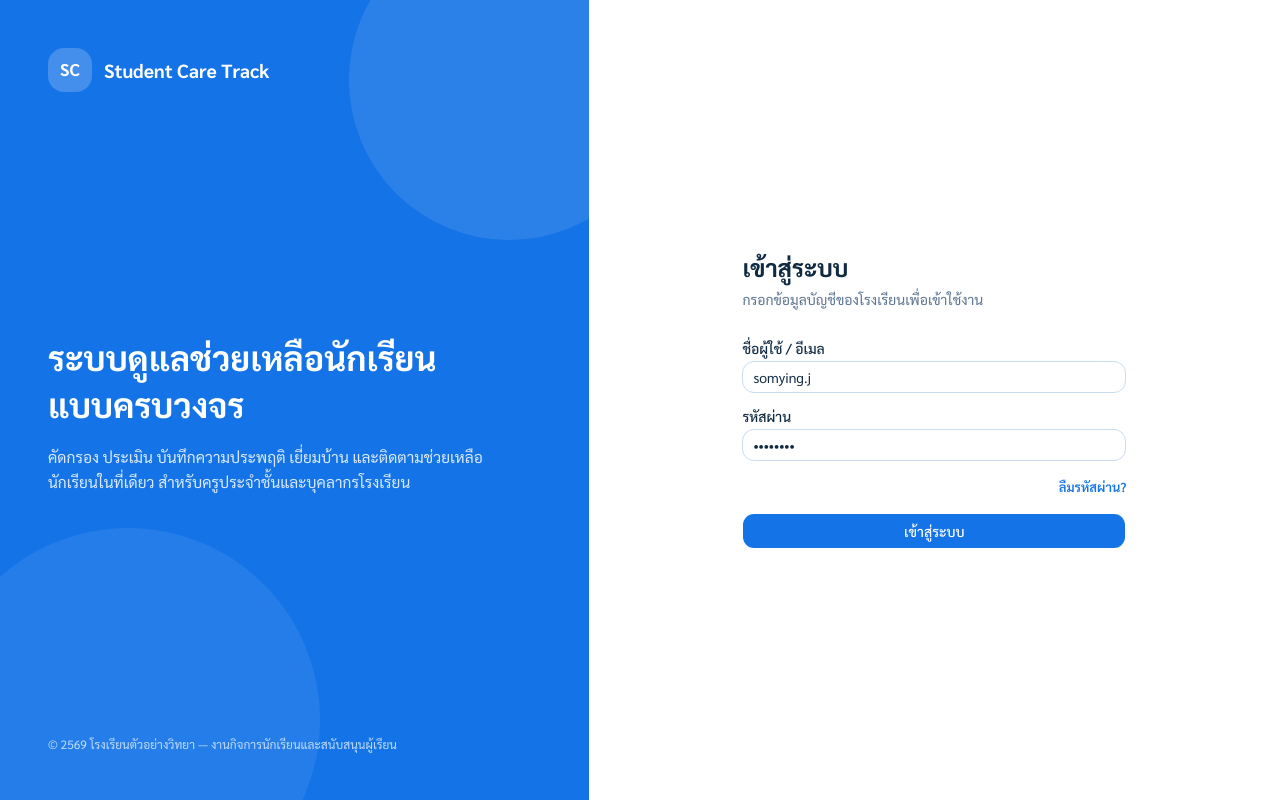
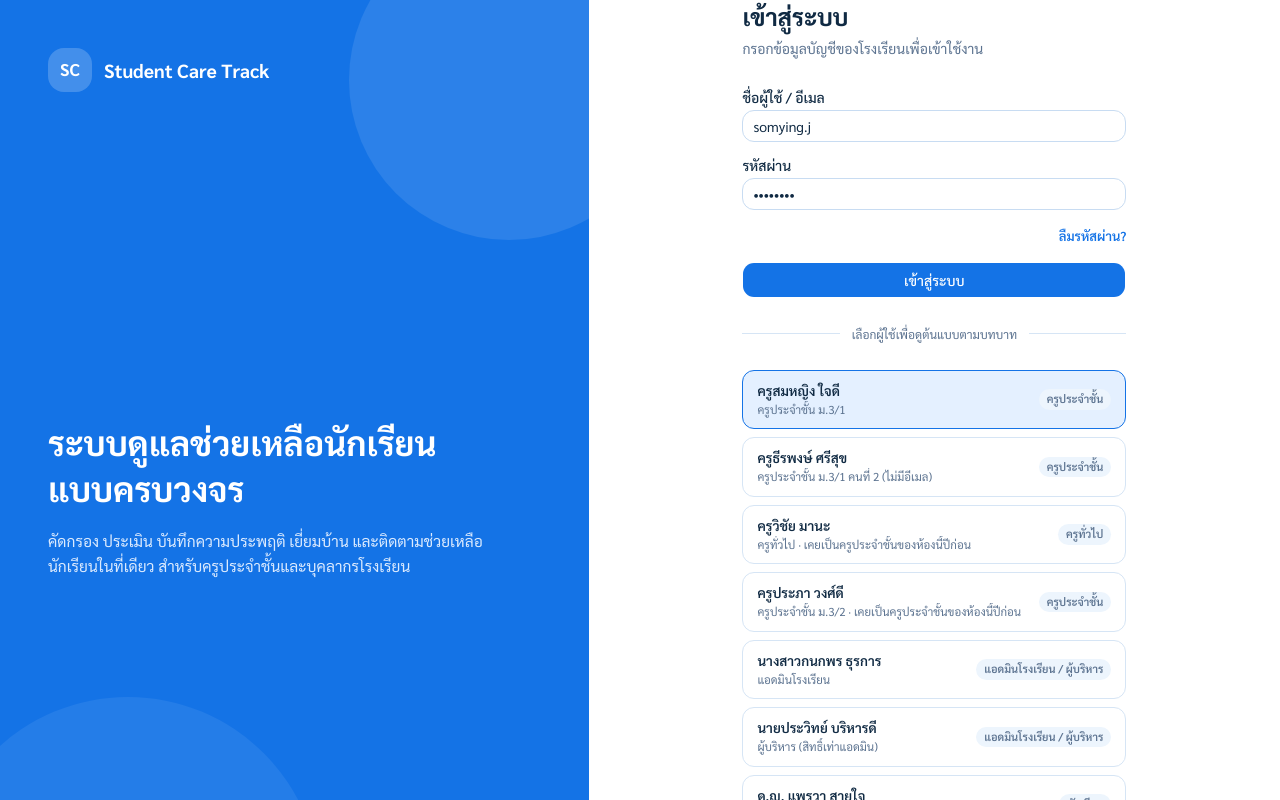
Before and after one commit to Yarnisar/StudentCareTrack-Team-Mockup, a Next.js app: page /login in a window 1280 px wide. Shown: the top 800 px of the page. Built offline with nearby package versions, Linux system fonts and the light colour scheme.

Commit message:
Revert "Login: plain sign-in form; role switching only via the demo panel"
This reverts commit ac7ff3d60ab8d1f0faaa120b958e5393aef1cd57.

```diff
--- a/src/app/login/page.tsx
+++ b/src/app/login/page.tsx
@@ -1,4 +1,8 @@
-import { LoginForm } from "@/components/auth/login-form";
+import Link from "next/link";
+import { LinkButton } from "@/components/ui/link-button";
+import { Input } from "@/components/ui/input";
+import { Label } from "@/components/ui/label";
+import { LoginRolePicker } from "@/components/layout/role-switcher";
 import { SCHOOL_NAME } from "@/lib/mock-data";
 
 export default function LoginPage() {
@@ -39,7 +43,38 @@ export default function LoginPage() {
             กรอกข้อมูลบัญชีของโรงเรียนเพื่อเข้าใช้งาน
           </p>
 
-          <LoginForm />
+          <form className="space-y-4">
+            <div className="space-y-1.5">
+              <Label htmlFor="username">ชื่อผู้ใช้ / อีเมล</Label>
+              <Input id="username" name="username" defaultValue="somying.j" autoComplete="username" />
+            </div>
+            <div className="space-y-1.5">
+              <Label htmlFor="password">รหัสผ่าน</Label>
+              <Input
+                id="password"
+                name="password"
+                type="password"
+                defaultValue="password"
+                autoComplete="current-password"
+              />
+            </div>
+            <div className="flex justify-end">
+              <Link href="#" className="text-[13px] font-semibold text-primary hover:underline">
+                ลืมรหัสผ่าน?
+              </Link>
+            </div>
+            <LinkButton className="w-full" size="lg" href="/dashboard">
+              เข้าสู่ระบบ
+            </LinkButton>
+          </form>
+
+          <div className="my-7 flex items-center gap-3">
+            <span className="h-px flex-1 bg-border" />
+            <span className="text-xs text-muted-foreground">เลือกผู้ใช้เพื่อดูต้นแบบตามบทบาท</span>
+            <span className="h-px flex-1 bg-border" />
+          </div>
+
+          <LoginRolePicker />
         </div>
       </div>
     </div>
--- a/src/components/auth/login-form.tsx
+++ /dev/null
@@ -1,78 +0,0 @@
-"use client";
-
-import { useState, type FormEvent } from "react";
-import Link from "next/link";
-import { useRouter } from "next/navigation";
-import { Button } from "@/components/ui/button";
-import { Input } from "@/components/ui/input";
-import { Label } from "@/components/ui/label";
-import { HOME_BY_ROLE } from "@/lib/permissions";
-import { useStore } from "@/lib/store";
-
-/**
- * ฟอร์มเข้าสู่ระบบของต้นแบบ — จับคู่ชื่อผู้ใช้กับบัญชีในข้อมูลตัวอย่าง (รหัสผ่านไม่ถูกตรวจ)
- * การสลับผู้ใช้ระหว่างสาธิตทำที่แผงสาธิตในหน้าหลัก ไม่ใช่ที่หน้านี้
- */
-export function LoginForm() {
-  const store = useStore();
-  const router = useRouter();
-  const [error, setError] = useState<string | null>(null);
-
-  const handleSubmit = (event: FormEvent<HTMLFormElement>) => {
-    event.preventDefault();
-    const username = String(new FormData(event.currentTarget).get("username") ?? "")
-      .trim()
-      .toLowerCase();
-
-    const user = store.users.find((u) => u.isActive && u.username.toLowerCase() === username);
-    if (!user) {
-      setError("ไม่พบบัญชีนี้ในระบบ กรุณาตรวจสอบชื่อผู้ใช้อีกครั้ง");
-      return;
-    }
-    setError(null);
-    store.setCurrentUser(user.userId);
-    router.push(HOME_BY_ROLE[user.role]);
-  };
-
-  return (
-    <form className="space-y-4" onSubmit={handleSubmit} noValidate>
-      <div className="space-y-1.5">
-        <Label htmlFor="username">ชื่อผู้ใช้ / อีเมล</Label>
-        <Input
-          id="username"
-          name="username"
-          defaultValue="somying.j"
-          autoComplete="username"
-          aria-invalid={error ? true : undefined}
-          aria-describedby={error ? "login-error" : undefined}
-          onChange={() => error && setError(null)}
-        />
-      </div>
-      <div className="space-y-1.5">
-        <Label htmlFor="password">รหัสผ่าน</Label>
-        <Input
-          id="password"
-          name="password"
-          type="password"
-          defaultValue="password"
-          autoComplete="current-password"
-        />
-      </div>
-
-      {error && (
-        <p id="login-error" role="alert" className="text-[13px] font-medium text-destructive">
-          {error}
-        </p>
-      )}
-
-      <div className="flex justify-end">
-        <Link href="#" className="text-[13px] font-semibold text-primary hover:underline">
-          ลืมรหัสผ่าน?
-        </Link>
-      </div>
-      <Button type="submit" className="w-full" size="lg">
-        เข้าสู่ระบบ
-      </Button>
-    </form>
-  );
-}
--- a/src/components/layout/role-switcher.tsx
+++ b/src/components/layout/role-switcher.tsx
@@ -1,11 +1,12 @@
 "use client";
 
 import { usePathname, useRouter } from "next/navigation";
+import { cn } from "cn";
 import { DEMO_USERS } from "@/lib/mock-data";
 import { canAccessStaffPath } from "@/lib/navigation";
 import { HOME_BY_ROLE, isStaff } from "@/lib/permissions";
 import { useStore } from "@/lib/store";
-import type { User } from "@/lib/types";
+import { ROLE_LABEL, type User } from "@/lib/types";
 
 const within = (pathname: string, base: string) => pathname === base || pathname.startsWith(`${base}/`);
 
@@ -37,3 +38,33 @@ export function demoUsers(users: User[]) {
     return user ? [{ user, note }] : [];
   });
 }
+
+/** ตัวเลือกบทบาทในหน้า login */
+export function LoginRolePicker() {
+  const store = useStore();
+  const switchUser = useSwitchUser();
+
+  return (
+    <div className="grid gap-2">
+      {demoUsers(store.users).map(({ user, note }) => (
+        <button
+          key={user.userId}
+          type="button"
+          onClick={() => switchUser(user, { stay: false })}
+          className={cn(
+            "flex items-center justify-between gap-3 rounded-lg border px-3.5 py-2.5 text-left transition-colors hover:bg-muted",
+            user.userId === store.currentUser.userId ? "border-primary bg-accent" : "border-border"
+          )}
+        >
+          <span className="min-w-0">
+            <span className="block truncate text-[13.5px] font-semibold">{user.name}</span>
+            <span className="block truncate text-[11.5px] text-muted-foreground">{note}</span>
+          </span>
+          <span className="shrink-0 rounded-full bg-muted px-2 py-0.5 text-[11px] font-semibold text-muted-foreground">
+            {ROLE_LABEL[user.role]}
+          </span>
+        </button>
+      ))}
+    </div>
+  );
+}
```
